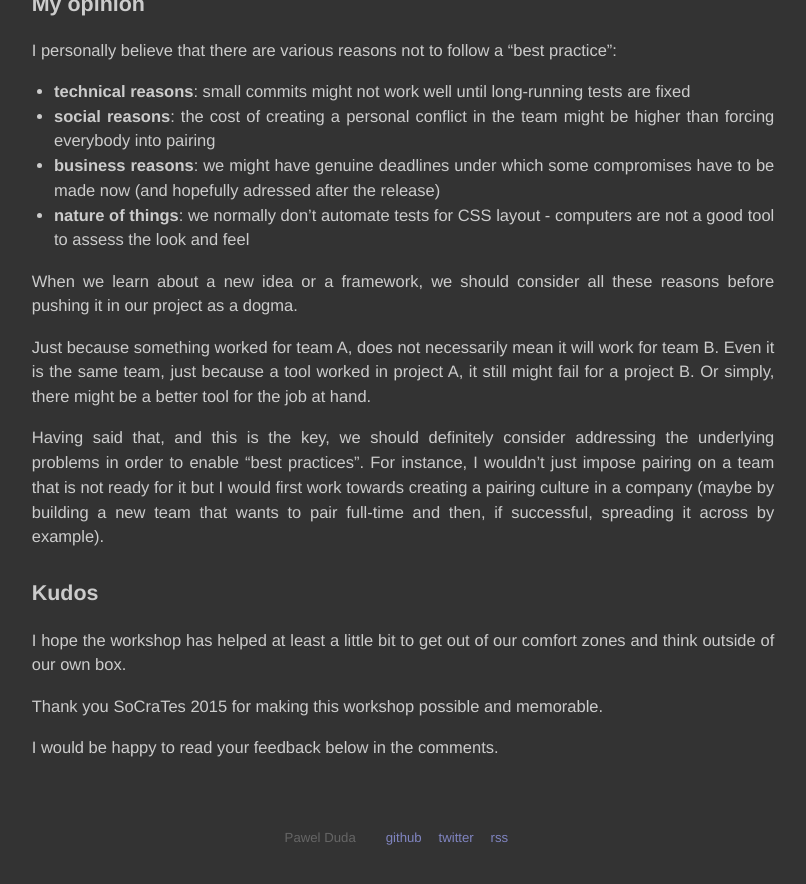
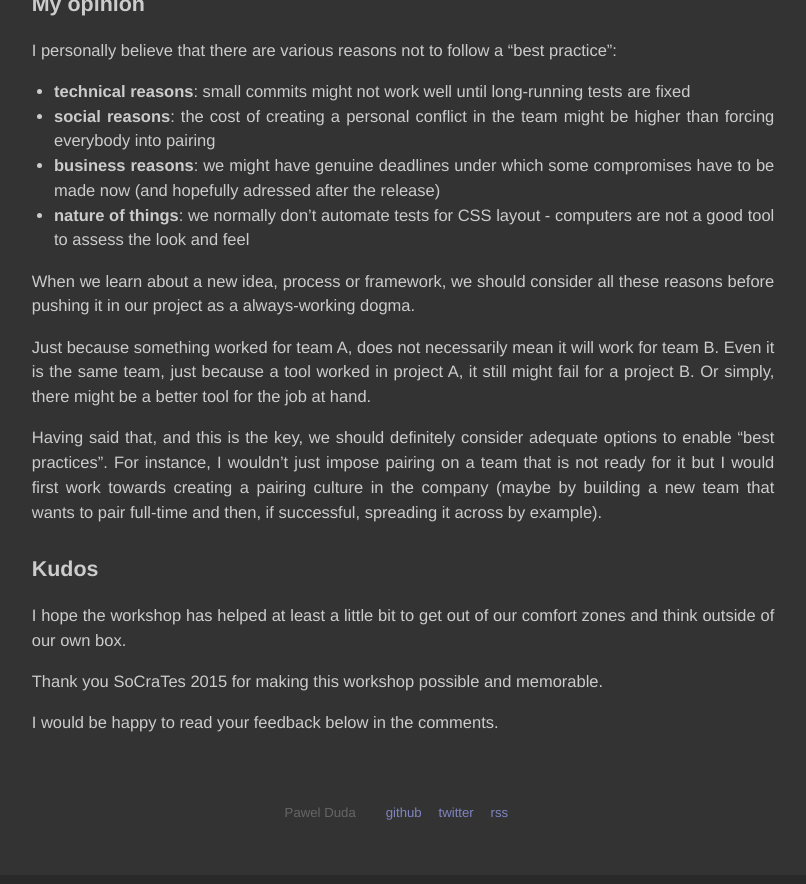
Before and after one commit to unclejamal/unclejamal.github.io, a Jekyll site: the page built from _posts/2015-08-31-catmatic.markdown, in a window 1280 px wide and 900 px high, scrolled down 2514 px. Shown: the top 884 px of the window, without its empty margins (237-1043 px from the left). Built offline with Jekyll 4.4.1, drawn with Linux system fonts in a browser that asks for light colours; Markdown is read by kramdown in place of the engine named in the settings; comment, search, counter and statistics services are not loaded.

Commit message:
further clarifications for Catmatic

```diff
--- a/_posts/2015-08-31-catmatic.markdown
+++ b/_posts/2015-08-31-catmatic.markdown
@@ -68,11 +68,11 @@ I personally believe that there are various reasons not to follow a "best practi
 - **business reasons**: we might have genuine deadlines under which some compromises have to be made now (and hopefully adressed after the release)
 - **nature of things**: we normally don't automate tests for CSS layout - computers are not a good tool to assess the look and feel
 
-When we learn about a new idea or a framework, we should consider all these reasons before pushing it in our project as a dogma.
+When we learn about a new idea, process or framework, we should consider all these reasons before pushing it in our project as a always-working dogma.
 
 Just because something worked for team A, does not necessarily mean it will work for team B. Even it is the same team, just because a tool worked in project A, it still might fail for a project B. Or simply, there might be a better tool for the job at hand.
 
-Having said that, and this is the key, we should definitely consider addressing the underlying problems in order to enable "best practices". For instance, I wouldn't just impose pairing on a team that is not ready for it but I would first work towards creating a pairing culture in a company (maybe by building a new team that wants to pair full-time and then, if successful, spreading it across by example).
+Having said that, and this is the key, we should definitely consider adequate options to enable "best practices". For instance, I wouldn't just impose pairing on a team that is not ready for it but I would first work towards creating a pairing culture in the company (maybe by building a new team that wants to pair full-time and then, if successful, spreading it across by example).
 
 Kudos
 --------------------------
```
